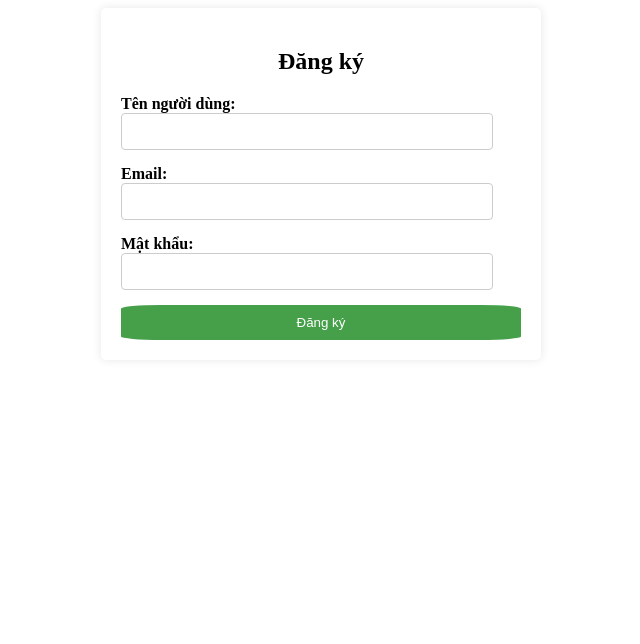
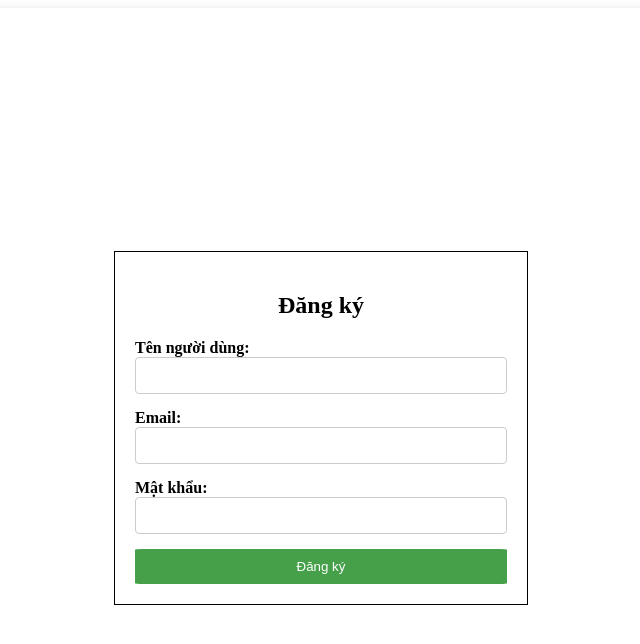
Before and after one commit to quyenlofifai/mindx-project, a plain HTML site: page register/index.html in a window 1280 px wide. Shown: the whole page, without its empty margins (319-959 px from the left). Drawn offline with Linux system fonts and the light colour scheme; no server answers.

Commit message:
Update register and login

```diff
--- a/login/style.css
+++ b/login/style.css
@@ -28,7 +28,7 @@ label {
 input[type="text"],
 input[type="password"] {
   width: 100%;
-  padding: 10px;
+  padding: 10px 0;
   margin-bottom: 15px;
   border: 1px solid #ccc;
   border-radius: 4px;
@@ -50,6 +50,7 @@ button {
 }
 .fifai {
   padding: 20px;
+  text-align: center;
 }
 .form-group a {
   text-decoration: none;
--- a/register/index.html
+++ b/register/index.html
@@ -1,29 +1,37 @@
 <!DOCTYPE html>
 
 <html lang="en">
+
 <head>
   <meta charset="UTF-8" />
   <meta name="viewport" content="width=device-width, initial-scale=1.0" />
   <title>Trang đăng ký</title>
   <style>
     .container {
-        max-width: 400px;
       background: #ffffff;
       padding: 20px;
       margin: auto;
       border-radius: 5px;
       box-shadow: 0 0 10px rgba(0, 0, 0, 0.1);
+      display: flex;
+      justify-content: center;
+      align-items: center;
+      height: 100vh;
     }
+
     h2 {
       text-align: center;
     }
+
     .form-group {
       margin-bottom: 15px;
     }
+
     .form-group label {
       display: block;
       font-weight: bold;
     }
+
     .form-group input {
       width: 350px;
       padding: 10px;
@@ -37,24 +45,32 @@
       background-color: #45a049;
       color: #fff;
       border: none;
-        border-radius: 10%;
+      border-radius: 2%;
       cursor: pointer;
     }
+
     .form-group-1 {
       background-color: #45a049;
       width: 370px;
       padding: 5px;
     }
+
     .form-group-1 a {
       text-decoration: none;
       color: #fff;
     }
+
+    form {
+      border: 1px solid #000;
+      padding: 20px;
+    }
   </style>
 </head>
+
 <body>
   <div class="container">
+    <form>
       <h2>Đăng ký</h2>
-      <form>
       <div class="form-group">
         <label for="username">Tên người dùng:</label>
         <input type="text" id="username" name="username" value="" required />
@@ -68,9 +84,10 @@
         <input type="password" id="password" name="password" required />
       </div>
 
-        <button href="/login/index.html">Đăng ký</button>
+      <button type="submit" href="/login/index.html">Đăng ký</button>
     </form>
   </div>
-    <script src="script.js" type="module"></script>
+  <script src="../spck/script.js" type="module"></script>
 </body>
+
 </html>
```
Lines whose indentation alone changed are shown as unchanged.
